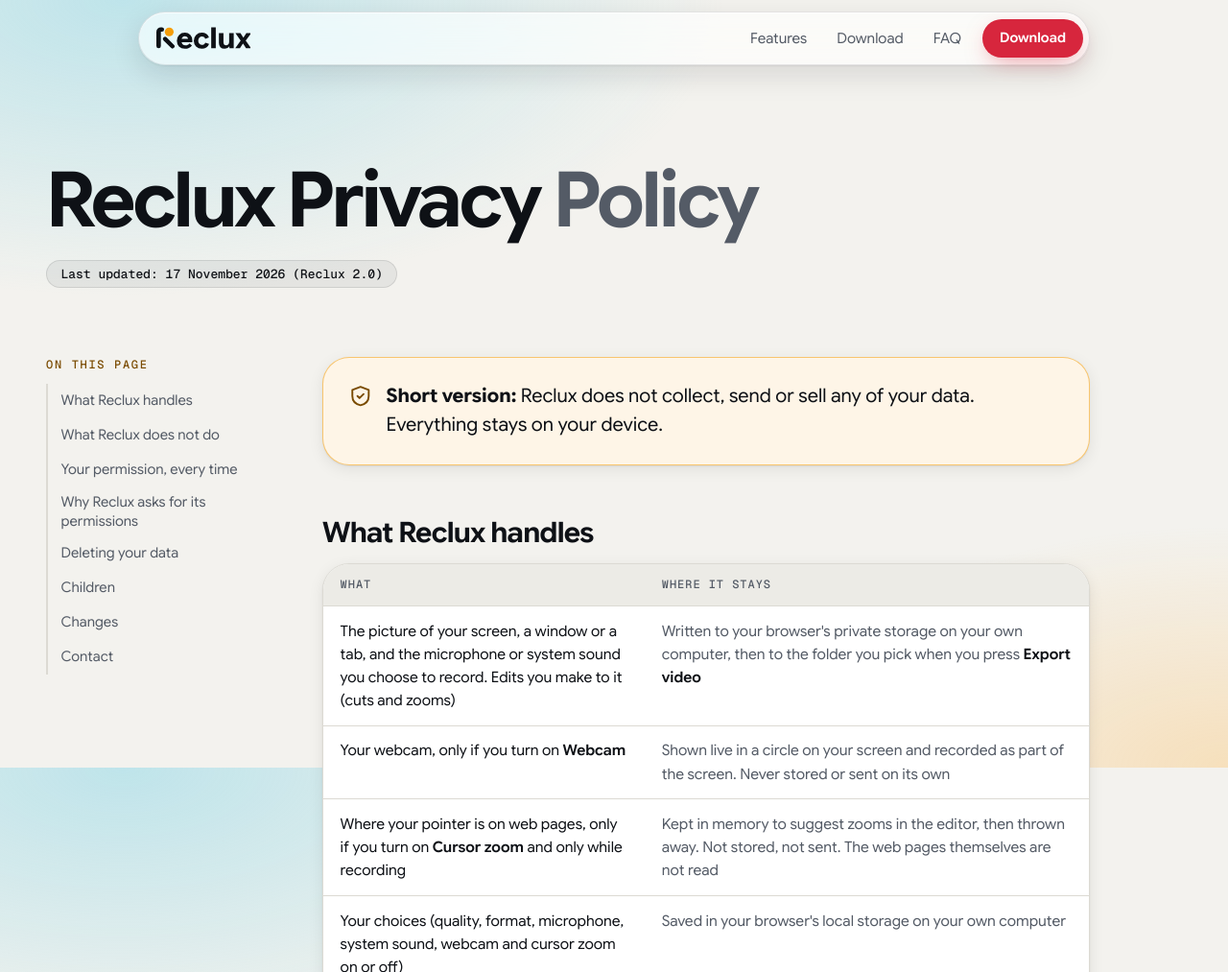
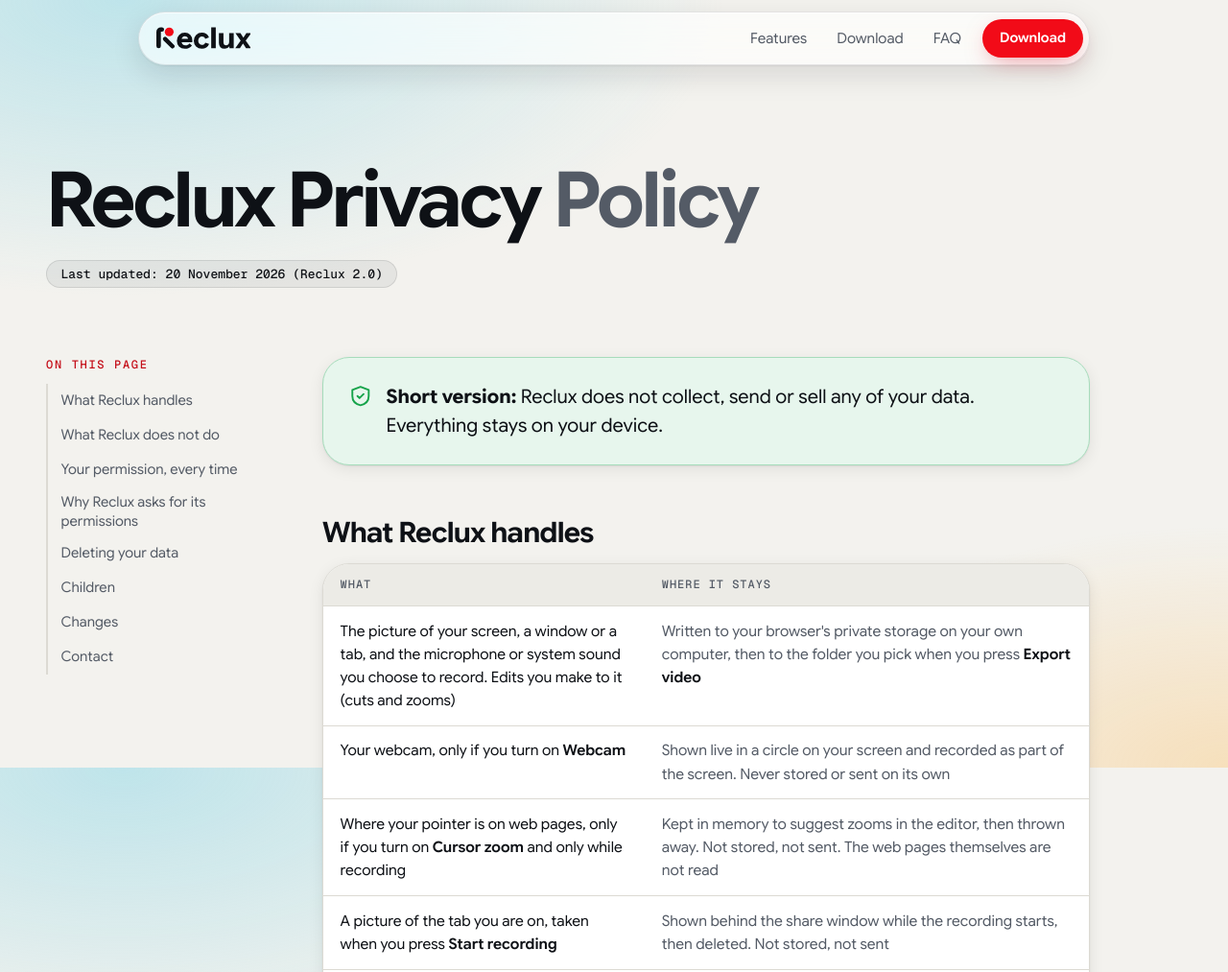
Before and after one commit to iamaakashoza/reclux-privacy, a plain HTML site: page index.html in a window 1280 px wide. Shown: the top 1013 px of the page at 96% size. Drawn offline with Linux system fonts and the light colour scheme.

Commit message:
Privacy policy: Reclux red look, start-flow picture and activeTab
- Logo dot, accents and favicons in Reclux red (#F20B18), as on the website
- Short version box in the success green of Reclux's alerts
- New lines: the picture of the tab taken at Start recording, and the activeTab permission
- Page controls now appear only when no controls window is open (all browsers)

Co-Authored-By: Claude Opus 5.5 <noreply@anthropic.com>

```diff
--- a/index.html
+++ b/index.html
@@ -21,7 +21,8 @@
     color-scheme: light dark;
     --bg: #f3f2ee; --surface: #ffffff; --surface-2: #ecebe6; --line: #dcdad3;
     --ink: #0e1116; --ink-2: #545b66;
-    --red: #d7263d; --red-hover: #bf1f35; --lux: #f59e0b; --lux-ink: #7a4b00; --focus: #2f6feb;
+    --red: #f20b18; --red-hover: #d40914; --lux: #f20b18; --lux-ink: #c40d18; --focus: #2f6feb;
+    --ok: #16a34a; --ok-bg: #e7f6ed; --ok-border: #a6dcbb; /* success green, as in Reclux's alerts */
     --backdrop: radial-gradient(70% 55% at 10% 0%, rgb(127 211 230 / 45%), transparent 70%),
       radial-gradient(55% 45% at 100% 100%, rgb(255 181 71 / 30%), transparent 70%), var(--bg);
     --glass-bg: rgb(255 255 255 / 66%); --glass-solid: rgb(252 252 250 / 97%); --glass-border: rgb(14 17 22 / 10%);
@@ -38,7 +39,8 @@
   @media (prefers-color-scheme: dark) {
     :root {
       --bg: #0b0e13; --surface: #151a22; --surface-2: #1f2530; --line: #2c333e;
-      --ink: #eef0f4; --ink-2: #a3acba; --lux: #ffb547; --lux-ink: #ffb547; --focus: #7fd3e6;
+      --ink: #eef0f4; --ink-2: #a3acba; --lux: #f20b18; --lux-ink: #ff5a63; --focus: #7fd3e6;
+      --ok: #3fcf76; --ok-bg: rgb(34 197 94 / 13%); --ok-border: rgb(63 207 118 / 36%);
       --backdrop: radial-gradient(70% 55% at 10% 0%, rgb(58 123 213 / 30%), transparent 70%),
         radial-gradient(55% 45% at 100% 100%, rgb(255 181 71 / 14%), transparent 70%), var(--bg);
       --glass-bg: rgb(24 28 36 / 62%); --glass-solid: rgb(22 26 33 / 97%); --glass-border: rgb(255 255 255 / 12%);
@@ -55,7 +57,7 @@
   ul { list-style: none; }
   a { color: inherit; text-underline-offset: 0.2em; }
   :focus-visible { outline: 3px solid var(--focus); outline-offset: 3px; border-radius: 6px; }
-  ::selection { background: var(--lux); color: #0e1116; }
+  ::selection { background: var(--lux); color: #fff; }
   .skip { position: absolute; left: 1rem; top: -5rem; z-index: 100; padding: 0.75rem 1rem; background: var(--ink); color: var(--bg); border-radius: 10px; }
   .skip:focus { top: 1rem; }
   .wrap { width: min(100% - 2 * var(--gutter), 74rem); margin-inline: auto; }
@@ -100,8 +102,8 @@
   .toc a { display: flex; align-items: center; min-height: 2.25rem; padding: 0.3rem 0 0.3rem 0.85rem; line-height: 1.4; border-left: 2px solid var(--line); color: var(--ink-2); font-size: 0.925rem; text-decoration: none; transition: color 160ms, border-color 160ms; }
   .toc a:hover { color: var(--ink); border-left-color: var(--lux); }
   article { min-width: 0; max-width: 50rem; }
-  .short { display: flex; gap: 0.9rem; padding: clamp(1.1rem, 3vw, 1.6rem); border: 1px solid color-mix(in srgb, var(--lux) 55%, transparent); border-radius: var(--r-xl); background: color-mix(in srgb, var(--lux) 10%, var(--surface)); font-size: clamp(1.0625rem, 2vw, 1.25rem); line-height: 1.5; box-shadow: var(--shadow); }
-  .short svg { flex: none; width: 1.6rem; height: 1.6rem; margin-top: 0.1rem; color: var(--lux-ink); }
+  .short { display: flex; gap: 0.9rem; padding: clamp(1.1rem, 3vw, 1.6rem); border: 1px solid var(--ok-border); border-radius: var(--r-xl); background: var(--ok-bg); font-size: clamp(1.0625rem, 2vw, 1.25rem); line-height: 1.5; box-shadow: var(--shadow); }
+  .short svg { flex: none; width: 1.6rem; height: 1.6rem; margin-top: 0.1rem; color: var(--ok); }
   section { padding-top: clamp(2.25rem, 5vw, 3.25rem); }
   h2 { margin-bottom: 0.9rem; font-size: clamp(1.4rem, 3vw, 1.85rem); line-height: 1.2; font-weight: 650; letter-spacing: -0.025em; }
   section > p { color: var(--ink-2); }
@@ -189,7 +191,7 @@
   <div class="head">
     <div class="wrap">
       <h1 class="rise">Reclux Privacy <em>Policy</em></h1>
-      <p class="meta rise" style="--i:1">Last updated: 17 November 2026 (Reclux 2.0)</p>
+      <p class="meta rise" style="--i:1">Last updated: 20 November 2026 (Reclux 2.0)</p>
     </div>
   </div>
 
@@ -221,6 +223,7 @@
               <tr><td>The picture of your screen, a window or a tab, and the microphone or system sound you choose to record. Edits you make to it (cuts and zooms)</td><td>Written to your browser's private storage on your own computer, then to the folder you pick when you press <strong>Export video</strong></td></tr>
               <tr><td>Your webcam, only if you turn on <strong>Webcam</strong></td><td>Shown live in a circle on your screen and recorded as part of the screen. Never stored or sent on its own</td></tr>
               <tr><td>Where your pointer is on web pages, only if you turn on <strong>Cursor zoom</strong> and only while recording</td><td>Kept in memory to suggest zooms in the editor, then thrown away. Not stored, not sent. The web pages themselves are not read</td></tr>
+              <tr><td>A picture of the tab you are on, taken when you press <strong>Start recording</strong></td><td>Shown behind the share window while the recording starts, then deleted. Not stored, not sent</td></tr>
               <tr><td>Your choices (quality, format, microphone, system sound, webcam and cursor zoom on or off)</td><td>Saved in your browser's local storage on your own computer</td></tr>
               <tr><td>Free disk space</td><td>Read while recording, only to show a warning. Not stored, not sent</td></tr>
               <tr><td>How loud your microphone is, when the microphone and system sound are both on</td><td>Read while recording, only to lower the system sound in the file while you speak. Not stored, not sent</td></tr>
@@ -253,7 +256,8 @@
             <tbody>
               <tr><td class="code">downloads</td><td>Shows the "Save as" window, so you can choose the folder or drive for the finished recording</td></tr>
               <tr><td class="code">unlimitedStorage</td><td>Lets a long recording be written to the browser's private storage while you record</td></tr>
-              <tr><td class="code">scripting</td><td>Places the webcam circle, the recording controls (Firefox) and cursor tracking on web pages while you record. Removed from the pages when recording stops</td></tr>
+              <tr><td class="code">scripting</td><td>Places the webcam circle, the recording controls (when no controls window is open) and cursor tracking on web pages while you record. Removed from the pages when recording stops</td></tr>
+              <tr><td class="code">activeTab</td><td>Takes the one picture of the tab you are on, only when you press Start recording</td></tr>
               <tr><td class="code">Access to web pages (optional)</td><td>Asked only when you turn on Webcam or Cursor zoom, so the circle and cursor zoom work on the pages you record</td></tr>
               <tr><td class="code">power</td><td>Keeps the computer awake while a recording is running (Chrome, Brave, Edge and Opera)</td></tr>
             </tbody>
```
Also changed, not shown: favicon-32.png, favicon.svg.
